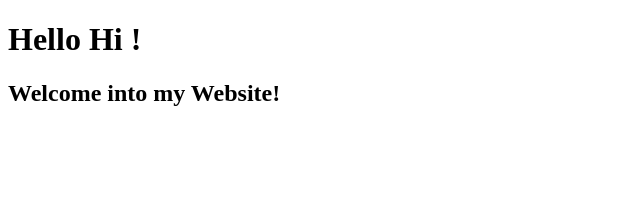
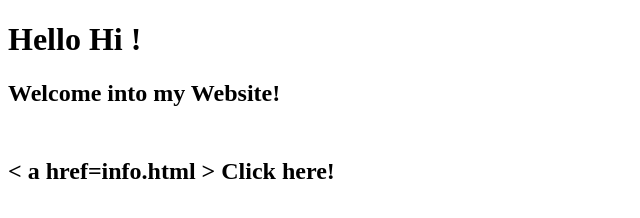
Before and after one commit to hrishikesh-amage/hrishikeshamage, a plain HTML site: page index.html in a window 1280 px wide. Shown: the whole page, without its empty margins (0-640 px from the left). Drawn offline with Linux system fonts and the light colour scheme.

Commit message:
index.html
add a refrance

```diff
--- a/index.html
+++ b/index.html
@@ -6,6 +6,7 @@
 <body>
 
 <h1>Hello Hi !</h1>
-<p><h2> Welcome into my Website! </p>
+<p><h2> Welcome into my Website! </p> <br>
+  < a href=info.html > Click here! </a>
 </body>
 </html>
```
